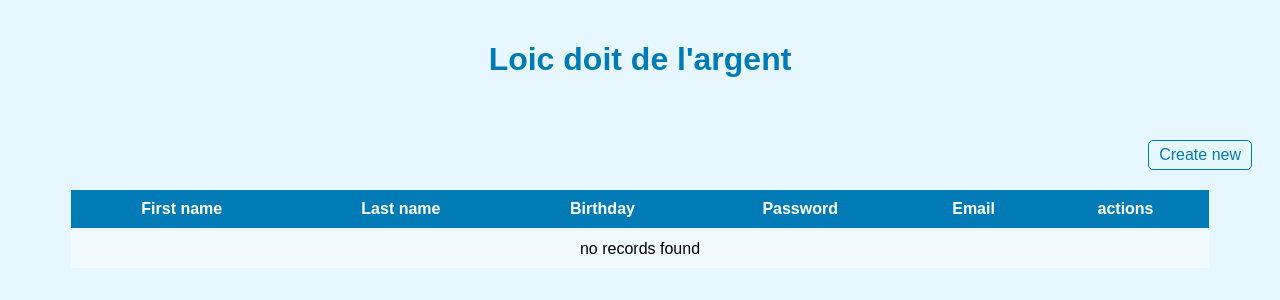
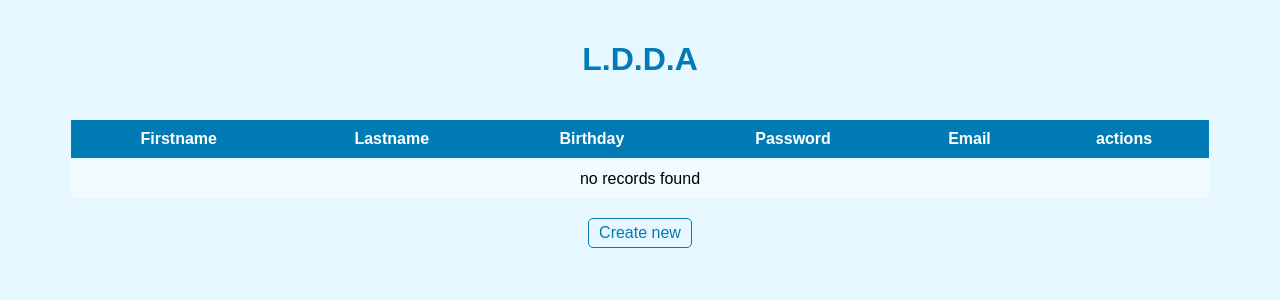
Before and after one commit to Turbotard/Symfony-Project, a Symfony app: template templates/users/index.html.twig in a window 1280 px wide. Shown: the top 300 px of the page. Run offline with Twig, Linux system fonts and the light colour scheme; the template is opened without the code that fills it, so the values that code supplies are empty; some libraries are stand-ins or nearby versions.

Commit message:
update style

```diff
--- a/templates/users/index.html.twig
+++ b/templates/users/index.html.twig
@@ -15,12 +15,6 @@
             text-align: center;
             color: #007bb5;
             padding: 20px 0;
-        }
-
-        /* Bouton */
-        .create-btn {
-            float: right;
-            margin: 20px;
         }
 
         /* Tableau */
@@ -69,20 +63,26 @@
             background-color: #007bb5;
             color: #ffffff;
         }
+
+        /* Style spécifique pour le bouton "Create new" */
+        .create-btn {
+            display: block;
+            width: max-content;
+            margin: 10px auto;
+        }
+
     </style>
 {% endblock %}
 
 {% block body %}
-    <h1>Loic doit de l'argent</h1>
-
-    <a href="{{ path('app_users_new') }}" class="create-btn">Create new</a>
+    <h1>L.D.D.A</h1>
 
     <table class="table">
         <thead>
         <tr>
             <!-- ID retiré -->
-            <th>First name</th>
-            <th>Last name</th>
+            <th>Firstname</th>
+            <th>Lastname</th>
             <th>Birthday</th>
             <th>Password</th>
             <th>Email</th>
@@ -110,4 +110,7 @@
         {% endfor %}
         </tbody>
     </table>
+
+    <!-- Bouton "Create new" déplacé ici -->
+    <a href="{{ path('app_users_new') }}" class="create-btn">Create new</a>
 {% endblock %}
```
